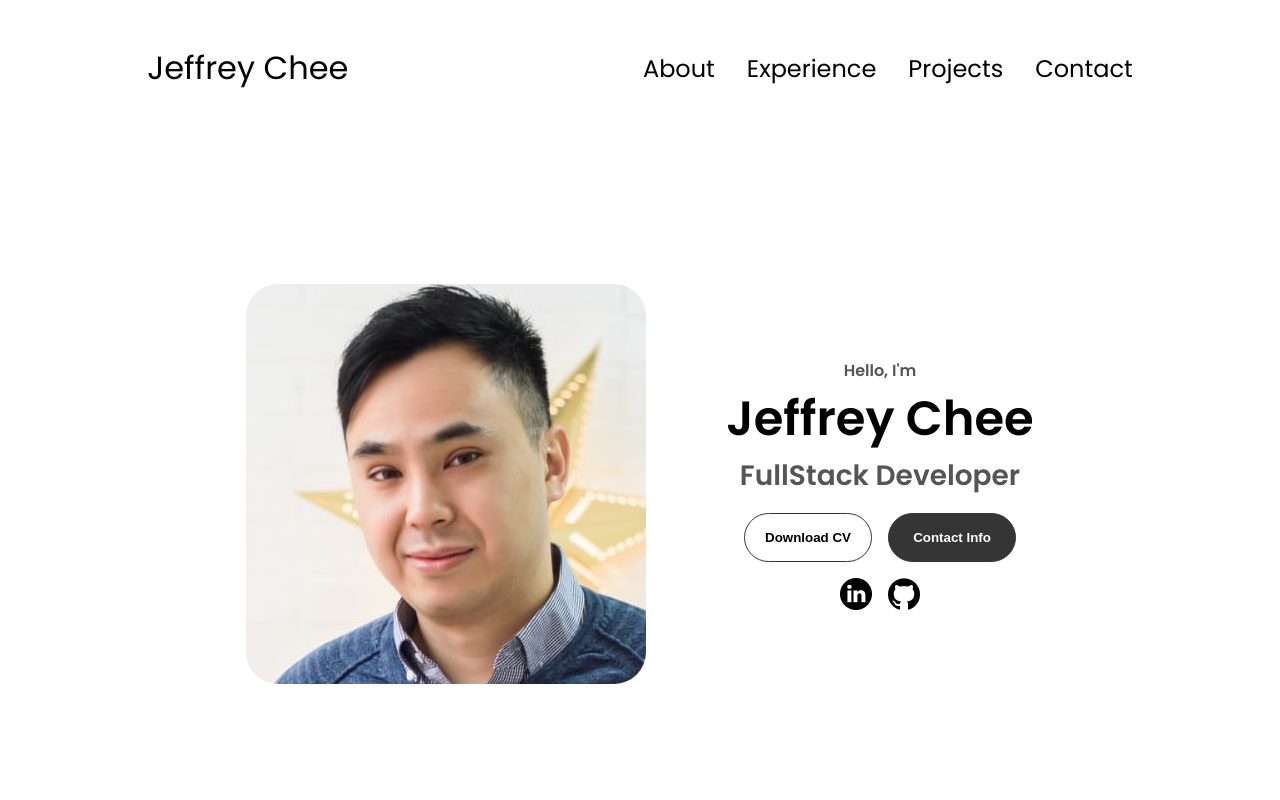
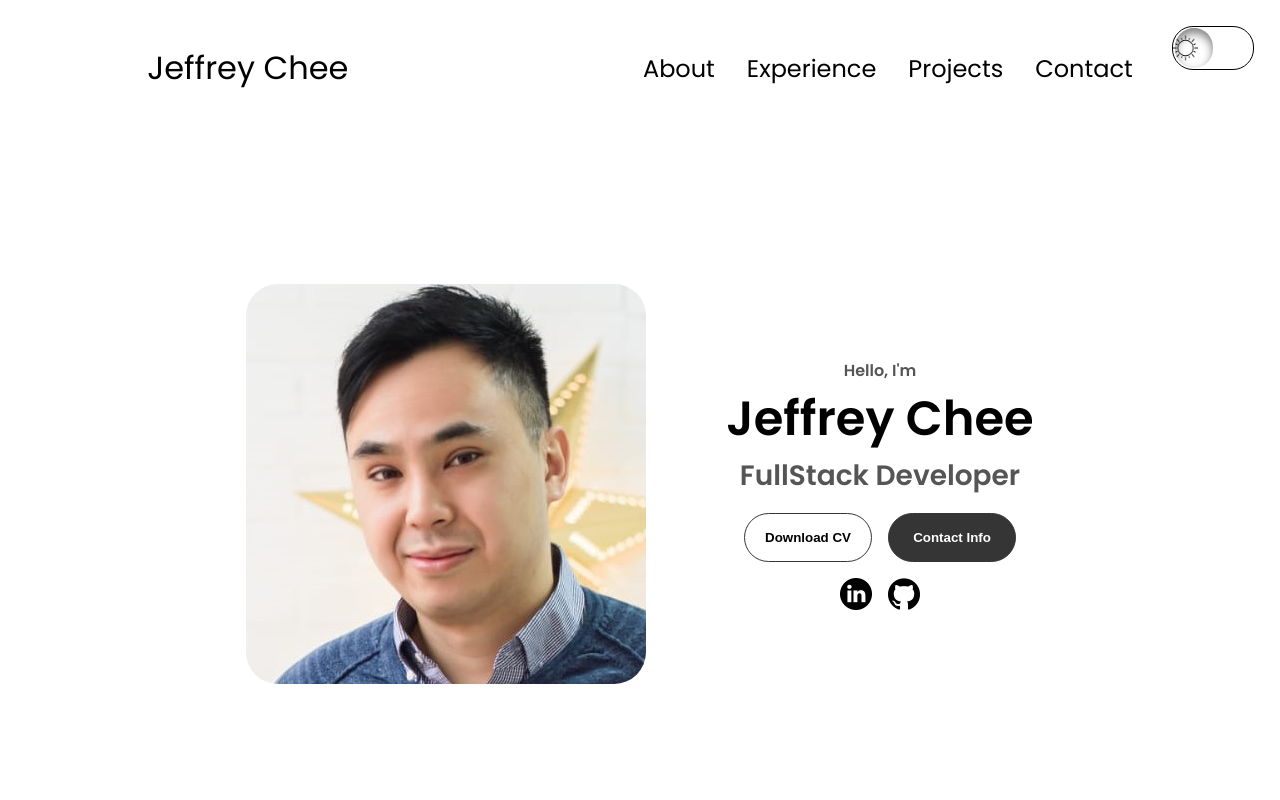
Before and after one commit to chee86j/portv4, a React (Create React App) app: page / in a window 1280 px wide. Shown: the top 800 px of the page. Built offline with nearby package versions, Linux system fonts and the light colour scheme.

Commit message:
added dark mode toggler but needs styling

```diff
--- a/src/App.css
+++ b/src/App.css
@@ -543,3 +543,78 @@ footer p {
     text-align: justify;
   }
 }
+
+/* Dark Mode Toggler */
+.dark-mode-toggler {
+  position: absolute;
+  top: 1rem;
+  right: 1rem;
+  z-index: 1000;
+}
+
+#darkmode-toggle {
+  position: absolute;
+  width: 1px;
+  height: 1px;
+  padding: 0;
+  margin: -1px;
+  overflow: hidden;
+  clip: rect(0, 0, 0, 0);
+  border: 0;
+}
+
+label {
+  cursor: pointer;
+  display: block;
+  height: 42px;
+  position: absolute;
+  right: 10px;
+  top: 10px;
+  width: 80px;
+  background: white;
+  border: black 1px solid;
+  border-radius: 21px;
+  transition: all 0.3s ease 0s;
+}
+
+label:after {
+  content: "";
+  width: 38px;
+  height: 40px;
+  position: absolute;
+  top: 1px;
+  left: 2px;
+  background: linear-gradient(180deg, #242424);
+  border-radius: 36px;
+  transition: 0.3s;
+  box-shadow: inset 0px 5px 10px rgba(0, 0, 0, 0.5);
+}
+
+input:checked + label:after {
+  left: 40px;
+}
+
+/* Sun and Moon Icon Styles */
+label img {
+  height: 25px;
+  margin-bottom: 5px;
+  position: absolute;
+  top: 50%;
+  transform: translateY(-50%);
+  width: 25px;
+  transition: all 0.3s ease 0s;
+}
+
+.hidden {
+  display: none;
+}
+
+/* Dark Mode Styles */
+body.dark-mode {
+  filter: invert(1) hue-rotate(180deg);
+  background-color: #242424;
+}
+
+body.dark-mode img {
+  filter: invert(1) hue-rotate(180deg); /* Re-invert images to display them correctly */
+}
--- a/src/components/Navbar.js
+++ b/src/components/Navbar.js
@@ -1,7 +1,11 @@
 import React, { useState } from "react";
+import useDarkModeToggler from "../hooks/useDarkMode";
+import sunIcon from "../assets/sun.png";
+import moonIcon from "../assets/moon.png";
 
 function Navbar() {
   const [menuOpen, setMenuOpen] = useState(false);
+  const [isDarkMode, toggleDarkMode] = useDarkModeToggler();
 
   const toggleMenu = () => {
     setMenuOpen(!menuOpen);
@@ -60,6 +64,26 @@ function Navbar() {
           </div>
         </div>
       </nav>
+      <div className="dark-mode-toggler">
+        <input
+          type="checkbox"
+          id="darkmode-toggle"
+          checked={isDarkMode}
+          onChange={toggleDarkMode}
+        />
+        <label htmlFor="darkmode-toggle">
+          <img
+            src={sunIcon}
+            alt="Sun Icon"
+            className={isDarkMode ? "hidden" : ""}
+          />
+          <img
+            src={moonIcon}
+            alt="Moon Icon"
+            className={isDarkMode ? "" : "hidden"}
+          />
+        </label>
+      </div>
     </>
   );
 }
--- /dev/null
+++ b/src/hooks/useDarkMode.js
@@ -0,0 +1,28 @@
+import { useState, useEffect } from "react";
+
+function useDarkModeToggler() {
+  const [isDarkMode, setIsDarkMode] = useState(false);
+
+  useEffect(() => {
+    const currentTheme = localStorage.getItem("theme");
+    if (currentTheme === "dark") {
+      setIsDarkMode(true);
+      document.body.classList.add("dark-mode");
+    }
+  }, []);
+
+  const toggleDarkMode = () => {
+    setIsDarkMode(!isDarkMode);
+    if (!isDarkMode) {
+      localStorage.setItem("theme", "dark");
+      document.body.classList.add("dark-mode");
+    } else {
+      localStorage.setItem("theme", "light");
+      document.body.classList.remove("dark-mode");
+    }
+  };
+
+  return [isDarkMode, toggleDarkMode];
+}
+
+export default useDarkModeToggler;
```
